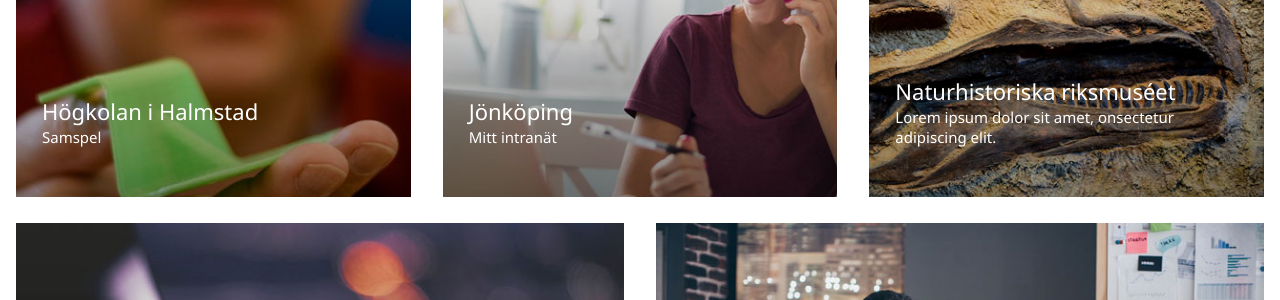
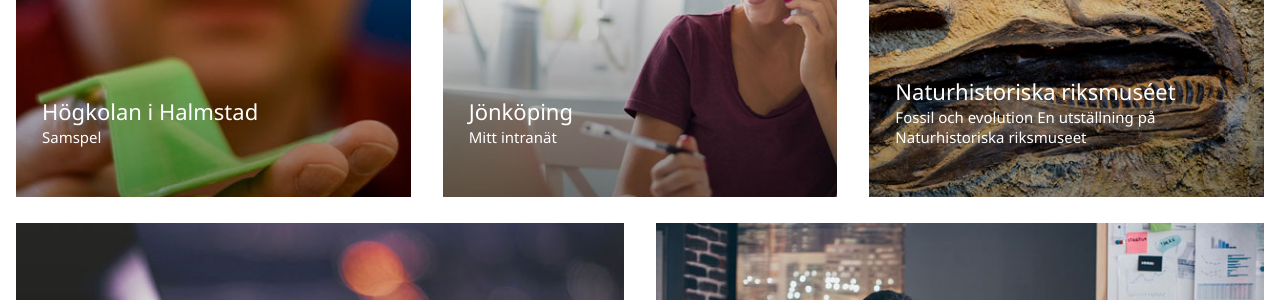
Before and after one commit to BouvetStockholmAB/sv, a Jekyll site: the page built from index.md, in a window 1280 px wide and 900 px high, scrolled down 1295 px. Shown: the part 153-453 px from the top of the window. Built offline with Jekyll 4.4.1, drawn with Linux system fonts in a browser that asks for light colours; some web fonts are replaced.

Commit message:
Ändrat text och qute för Naturhistoriska

```diff
--- a/_data/blocks.json
+++ b/_data/blocks.json
@@ -30,7 +30,7 @@
     },
     "nrm": {
         "heading": "Naturhistoriska riksmuséet",
-        "text": "Lorem ipsum dolor sit amet, onsectetur adipiscing elit.",
+        "text": "Fossil och evolution En utställning på Naturhistoriska riksmuseet",
         "article": {
             "heading": "Naturhistoriska muséet",
             "preamble": "<p>Lorem ipsum dolor sit amet, onsectetur adipiscing elit. Nulla non magna id lacus semper elementum in ac eros.</p>",
@@ -38,7 +38,7 @@
             "links": [
                 { "href": "http://utstallning.nrm.se", "text": "utstallning.nrm.se" }
             ],
-            "quote": "Nulla non magna id lacus semper elementum in ac eros"
+            "quote": "Vi var nöjda med insatserna från systemarkitekt och systemutvecklare, och det löpande arbetet med Bouvet förflöt efter de ganska så komplexa omständigheterna väl."
         },
         "screen": true
     },
```
